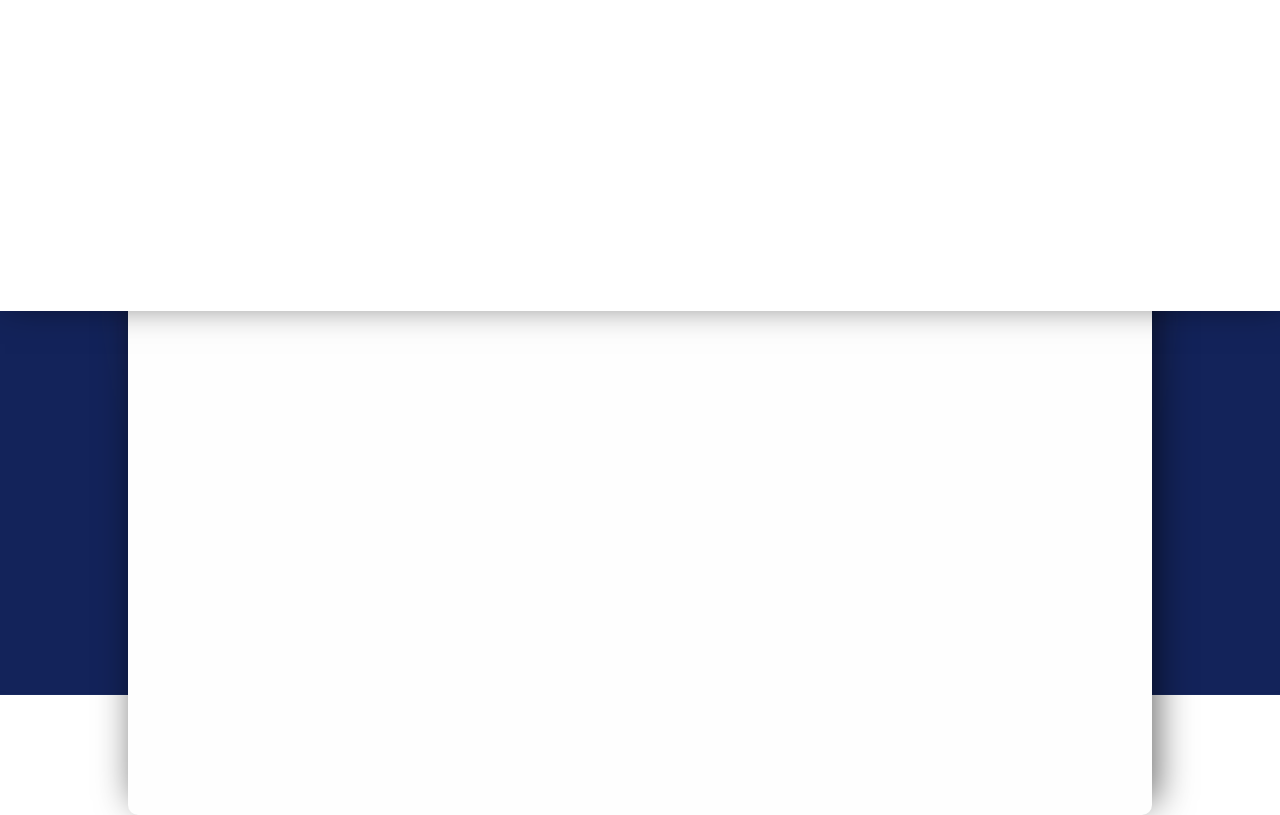
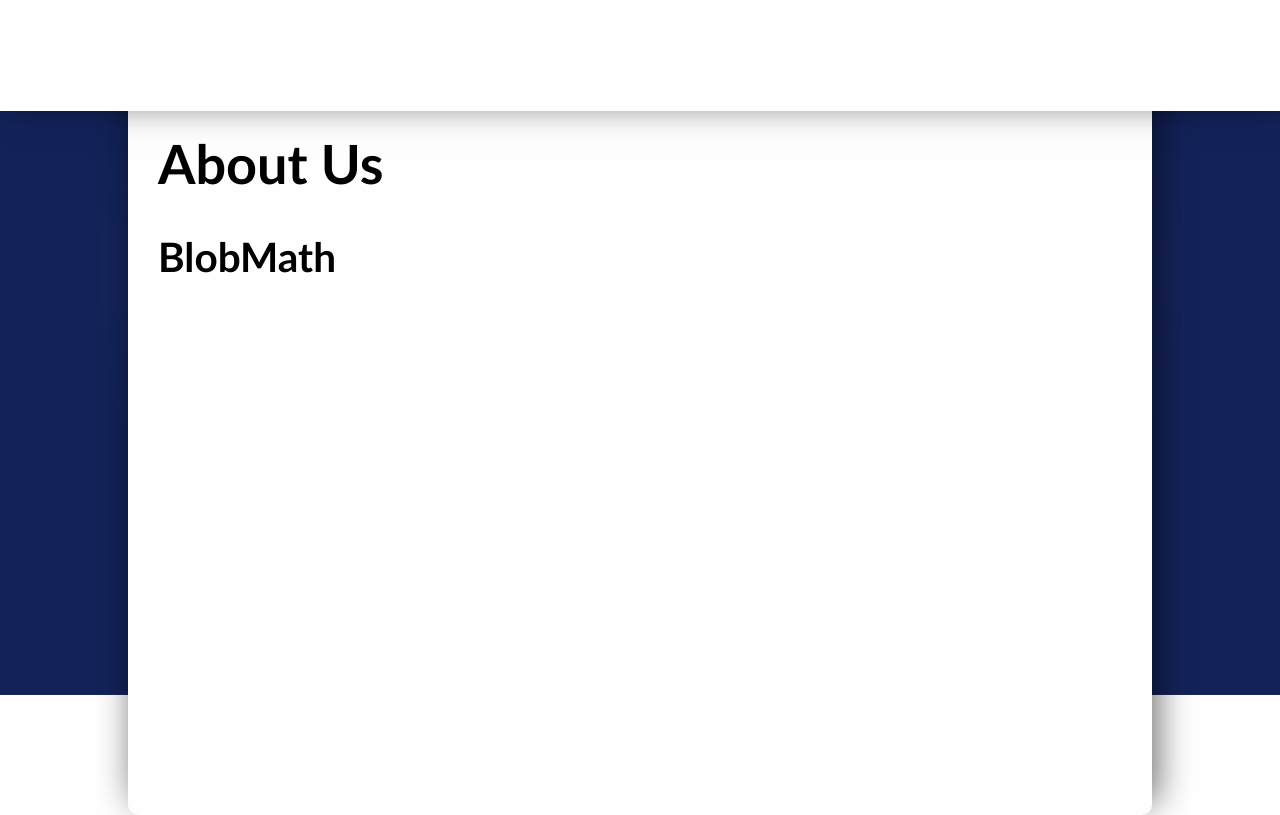
Before and after one commit to leonardo22100/BlobMaths, a plain HTML site: page blobmaths-main newer/blobmaths-main/about.html in a window 1280 px wide. Shown: the part 105-920 px from the top of the page. Drawn offline with Linux system fonts and the light colour scheme.

Commit message:
Update Style1.css

```diff
--- a/blobmaths-main newer/blobmaths-main/Style1.css
+++ b/blobmaths-main newer/blobmaths-main/Style1.css
@@ -14,7 +14,7 @@
 }
 
 .wrapper {
-    height: 52%;
+    height: 27%;
     width: 100%;
     position: fixed;
     background-color: rgb(255, 255, 255);
```
